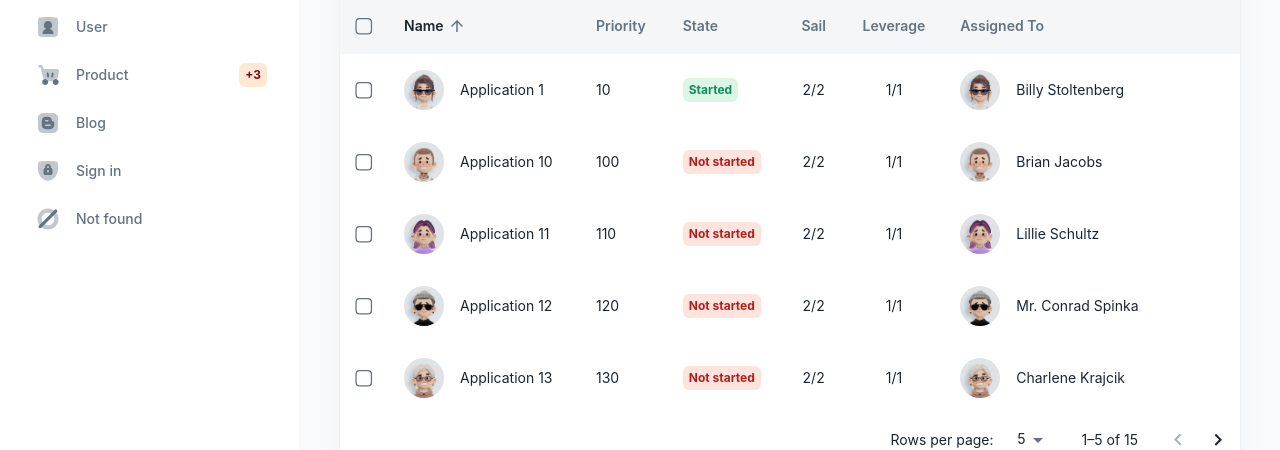
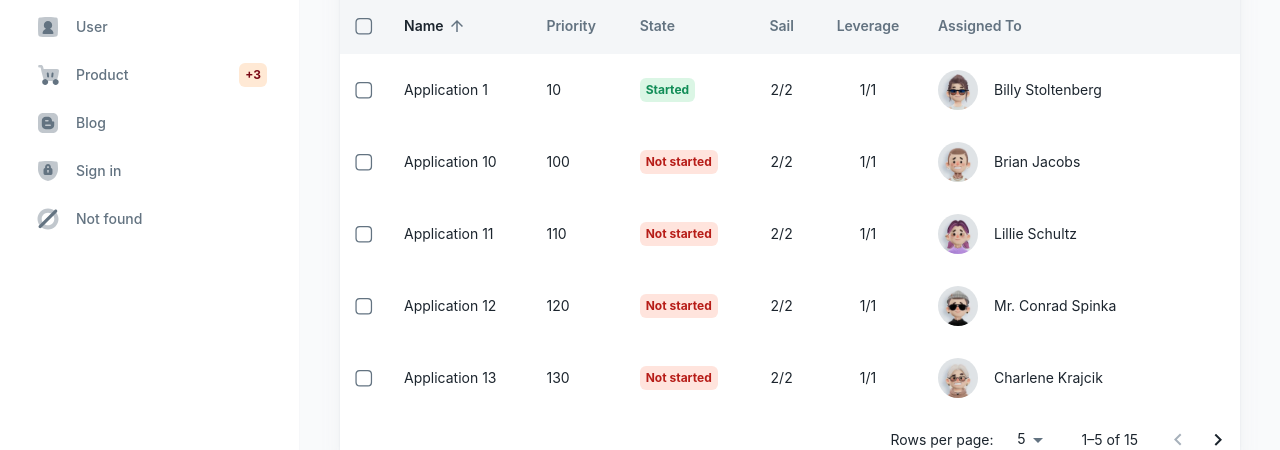
Before and after one commit to crgarcia12/migra, a React (Vite) app in the folder frontend/: page /application in a window 1280 px wide. Shown: the part 255-705 px from the top of the page. Built offline with nearby package versions, Linux system fonts and the light colour scheme; some icons are missing.

Commit message:
removing picture from app name

```diff
--- a/frontend/src/sections/application/application-table-row.tsx
+++ b/frontend/src/sections/application/application-table-row.tsx
@@ -54,7 +54,6 @@ export function ApplicationTableRow({ row, selected, onSelectRow }: ApplicationT
         {/* Name */}
         <TableCell component="th" scope="row">
           <Box gap={2} display="flex" alignItems="center">
-            <Avatar alt={row.name} src={row.avatarUrl} />
             {row.name}
           </Box>
         </TableCell>
```
